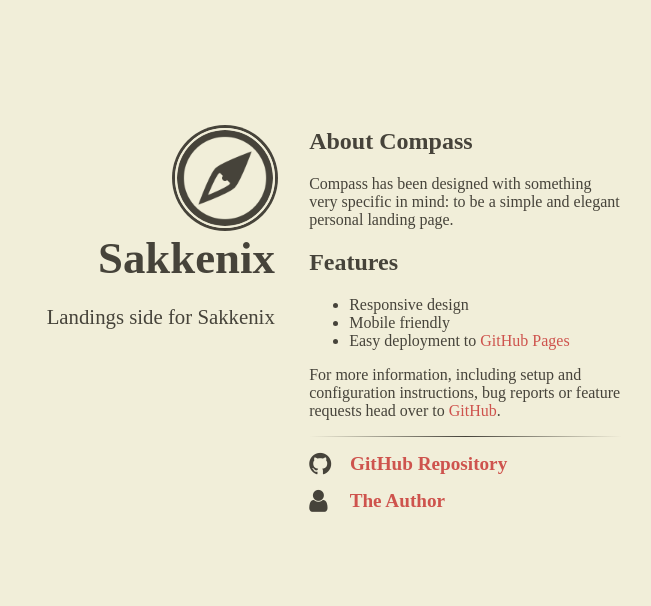
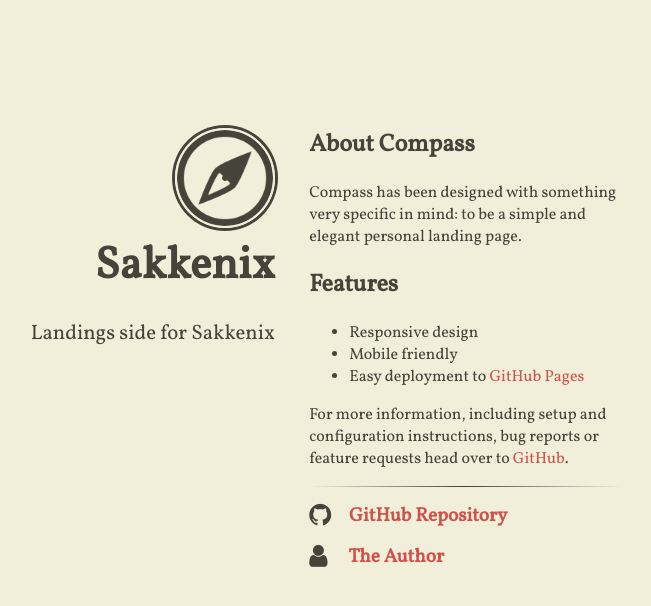
Before and after one commit to Aresime/sakkenix.cloud, a Jekyll site: the page built from index.html, in a window 1280 px wide. Shown: the top 606 px of the page, without its empty margins (358-1009 px from the left). Built offline with Jekyll 4.4.1, drawn with Linux system fonts in a browser that asks for light colours; nearby versions of some CDN libraries.

Commit message:
Update head.html

```diff
--- a/_includes/head.html
+++ b/_includes/head.html
@@ -9,9 +9,9 @@
   <link rel="stylesheet" href="{{ site.baseurl }}/assets/normalize.css">
   <link rel="stylesheet" href="{{ site.baseurl }}/assets/main.css">
   <link href="//maxcdn.bootstrapcdn.com/font-awesome/4.2.0/css/font-awesome.min.css" rel="stylesheet">
-  <!--link href='https://fonts.googleapis.com/css?family=Vollkorn' rel='stylesheet' type='text/css'-->
+  <link href='https://fonts.googleapis.com/css?family=Vollkorn' rel='stylesheet' type='text/css'>
 
-  <!--link rel="canonical" href="{{ site.url }}{{ site.baseurl }}{{ page.url }}"-->
+  <link rel="canonical" href="{{ site.url }}{{ site.baseurl }}{{ page.url }}">
 
   <meta name="author" content="{{ site.compass.author }}">
   <meta name="description" content="{{ site.compass.tagline }}"/>
```
